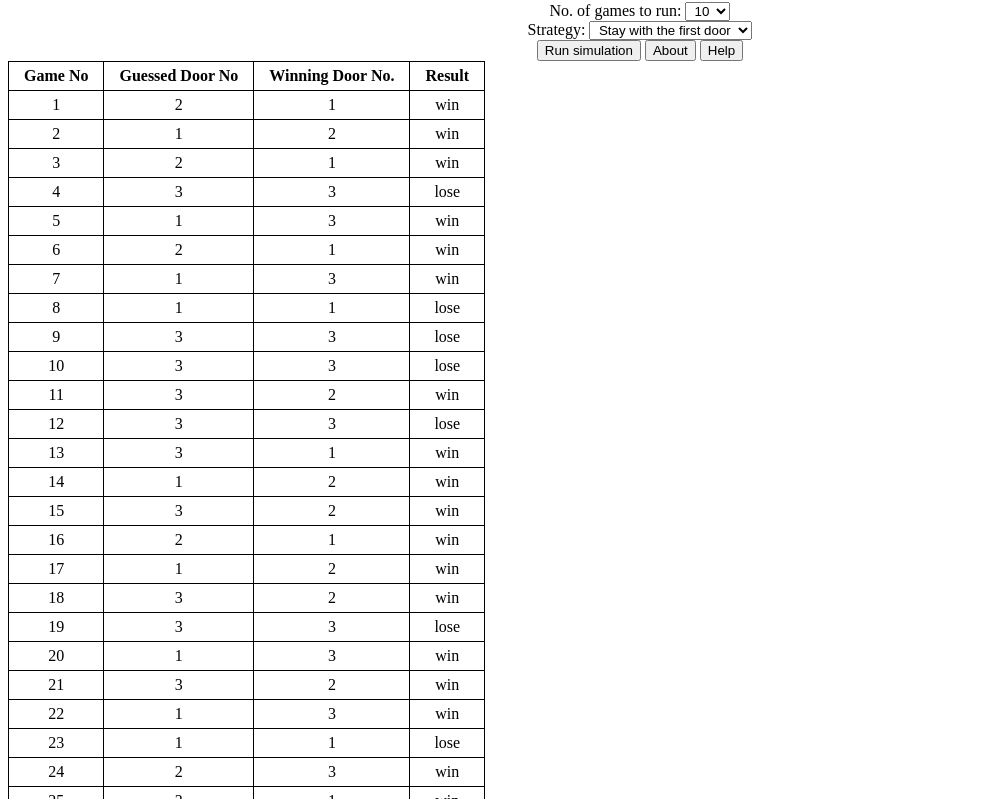
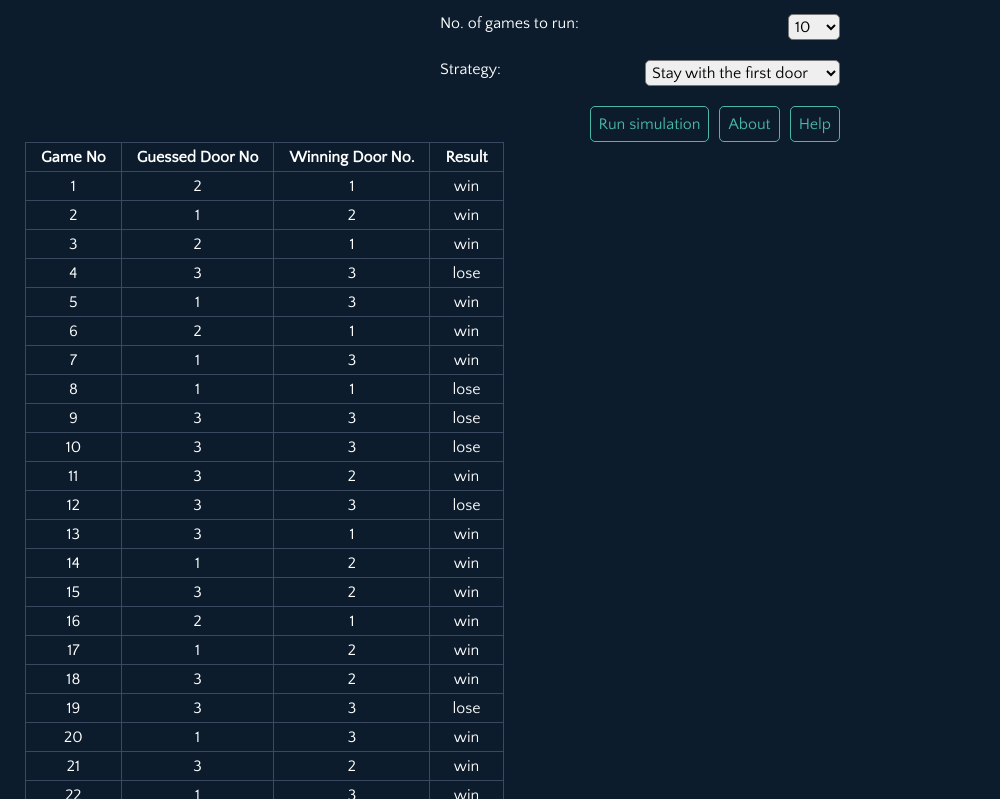
Before and after one commit to LL835/the-monty-hall-problem, a plain HTML site: page index.html in a window 1280 px wide. Shown: the part 78-877 px from the top of the page, without its empty margins (0-1000 px from the left). Drawn offline with Linux system fonts and the light colour scheme; a web font is replaced by a local one.

Commit message:
add basic styles

```diff
--- a/index.html
+++ b/index.html
@@ -9,13 +9,14 @@
         <title>The Monty Hall Problem</title>
     </head>
     <body>
-        <h1>The Monty Hall Problem Simulator</h1>
-        <section class="simulation-controls">
-            <form id="simulation-form" method="" action="">
+       <main class="v-spacing-md">
+        <section class="simulation-controls v-spacing-md">
+            <h1>The Monty Hall Problem Simulator</h1>
+            <form id="simulation-form" method="" action="" class="v-spacing-md">
                 <div>
                     <label for="no-of-games">No. of games to run:</label>
                     <select id="no-of-games" name="no-of-games">
-                        <option value="10">10</option>
+                        <option value="10" selected="selected" >10</option>
                         <option value="25">25</option>
                         <option value="50">50</option>
                         <option value="100">100</option>
@@ -24,15 +25,17 @@
                 <div>
                     <label for="strategy">Strategy:</label>
                         <select id="strategy" name="strategy">
-                            <option value="stick">Stay with the first door</option>
+                            <option value="stick" selected="selected" >Stay with the first door</option>
                             <option value="switch">Switch to the other door</option>
                         </select>
                 </div>
-                <button type="submit">Run simulation</button>
-                <button type="button">About</button>
-                <button type="button">Help</button>
-
+                <div class="form-buttons">
+                    <button type="submit" class="form-button">Run simulation</button>
+                    <button type="button" class="form-button">About</button>
+                    <button type="button" class="form-button">Help</button>
+                </div>
             </form>
         </section>
+        </main>
     </body>
 </html>
--- a/style.css
+++ b/style.css
@@ -1,8 +1,67 @@
+@import url('https://fonts.googleapis.com/css2?family=Quattrocento&family=Quattrocento+Sans&display=swap');
+
+body {
+    background-color: #0C1C2C;
+    padding: 25px;
+}
+h1 {
+    font-family: 'Quattrocento', serif;
+    font-size: 2.5rem;
+    color: #4BB8A6;
+    text-align: center;
+    }
 * {
+    padding: 0;
+    margin: 0;
+    box-sizing: border-box;
+    font-family: 'Quattrocento Sans', sans-serif;
+    color: #FFF;
+
+}
+.v-spacing-md > * + * {
+    margin-top: 20px;
+}
+.simulation-controls {
+    margin-left: auto;
+    margin-right: auto;
+}
+
+#simulation-form {
+    display: flex;
+    flex-direction: column;
+    max-width: 400px;
+    margin-left: auto;
+    margin-right: auto;
+}
+#simulation-form div {
+    display: flex;
+    justify-content: space-between;
+}
+select {
+    border-radius: 5px;
+    font-size: 1rem;
+    padding: 2px;
+    color: #000;
+}
+.form-buttons {
+    align-self: flex-end;
+}
+
+.form-button {
+    border: solid 1px #4BB8A6;
+    color: #4BB8A6;
+    background-color: transparent;
+    border-radius: 5px;
+    font-size: 1rem;
+    padding: 8px;
+    cursor: pointer;
+}
+.form-button + .form-button {
+    margin-left: 10px;
+}
+table, td, th {
+    border: solid 1px #3a4862;
+    border-collapse: collapse;
+    padding: 5px 15px;
     text-align: center;
 }
-table, td, th {
-    border: solid 1px black;
-    border-collapse: collapse;
-    padding: 5px 15px;
-}
```
